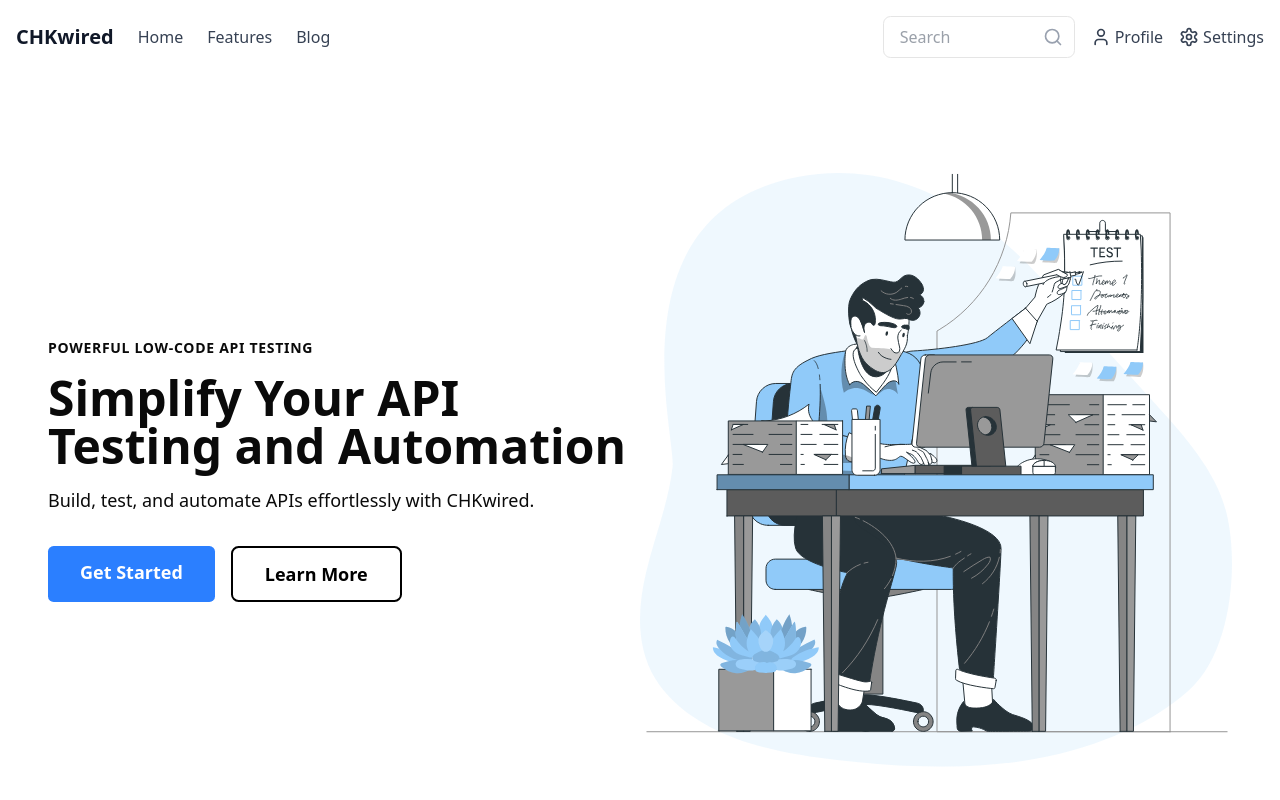
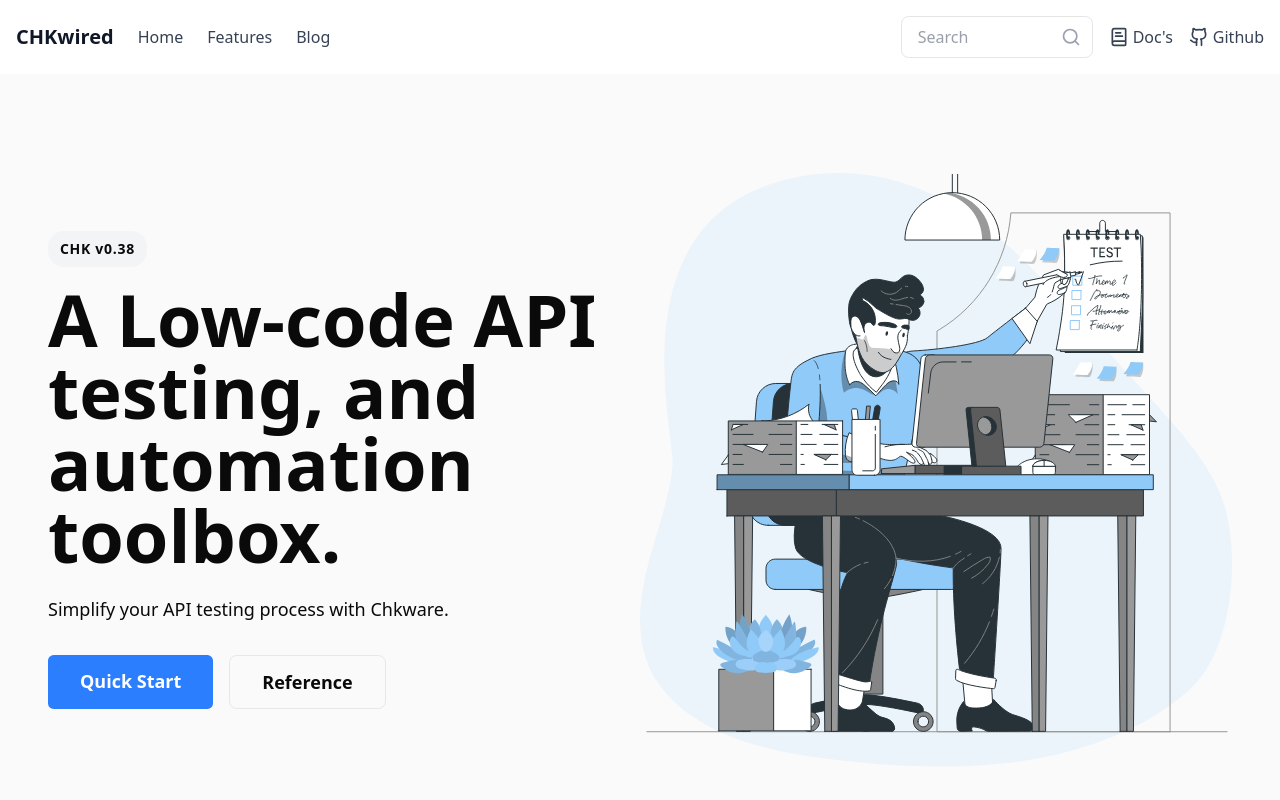
Before and after one commit to chkware/website, a Next.js app: page / in a window 1280 px wide. Shown: the top 800 px of the page. Built offline with nearby package versions, Linux system fonts and the light colour scheme.

Commit message:
Feat : a stable state ready for some experiments

```diff
--- a/src/app/globals.css
+++ b/src/app/globals.css
@@ -1,8 +1,15 @@
 @import "tailwindcss";
+@plugin "tailwindcss-animate";
+@layer theme, base, components, utilities;
 
-@plugin "tailwindcss-animate";
-
-@custom-variant dark (&:is(.dark *));
+/* Light Theme */
+:root {
+  --primary: 220, 90%, 56%;
+  --secondary: 220, 13%, 91%;
+  --accent: 355, 90%, 60%;
+  --textPrimary: 240, 10%, 3.9%;
+  --background: 0, 0%, 100%;
+}
 
 @theme {
   --font-sans: var(--font-geist-sans);
@@ -10,6 +17,7 @@
 }
 
 :root {
+  --textPrimary: 240, 10%, 3.9%;
   --background: hsl(0 0% 100%);
   --foreground: hsl(0 0% 3.9%);
   --card: hsl(0 0% 100%);
@@ -103,3 +111,33 @@
     @apply bg-background text-foreground;
   }
 }
+
+@keyframes fadeInLeft {
+  from {
+    opacity: 0;
+    transform: translateX(-30px);
+  }
+  to {
+    opacity: 1;
+    transform: translateX(0);
+  }
+}
+
+@keyframes fadeInRight {
+  from {
+    opacity: 0;
+    transform: translateX(30px);
+  }
+  to {
+    opacity: 1;
+    transform: translateX(0);
+  }
+}
+
+.animate-fadeInLeft {
+  animation: fadeInLeft 0.8s ease-in-out;
+}
+
+.animate-fadeInRight {
+  animation: fadeInRight 0.8s ease-in-out;
+}
--- a/src/app/page.tsx
+++ b/src/app/page.tsx
@@ -1,35 +1,42 @@
 import Layout from "@/components/Layout";
 import Image from "next/image";
+
 
 export default function HomePage() {
   return (
     <Layout>
-
-      {/* Hero Section */}
-      <section className="bg-white py-16 md:py-24 px-4 md:px-12">
-        <div className="container mx-auto flex flex-col md:flex-row items-center space-y-8 md:space-y-0">
-          {/* Left Side: Short Details */}
-          <div className="md:w-1/2 text-center md:text-left">
-            <p className="text-sm font-semibold uppercase tracking-wider mb-4">Powerful Low-Code API Testing</p>
-            <h1 className="text-4xl md:text-5xl font-extrabold mb-4">
-              Simplify Your API Testing and Automation
+      <section className="bg-neutral-50  py-16 md:py-24 px-4 md:px-12">
+        <div className="container max-w-[1200] mx-auto flex flex-col md:flex-row items-center space-y-8 md:space-y-0">
+          <div className="w-1/2 animate-fadeInLeft">
+            <p className="text-sm font-semibold tracking-wider px-3 py-2 bg-gray-100 mb-4 inline-flex rounded-2xl">CHK v0.38</p>
+            <h1 className="text-6xl md:text-7xl font-extrabold mb-6">
+              A Low-code API testing, and automation toolbox.
             </h1>
             <p className="text-lg mb-8">
-              Build, test, and automate APIs effortlessly with CHKwired.
+              Simplify your API testing process with Chkware.
             </p>
-            <div className="flex justify-center md:justify-start space-x-4">
-              <a href="#quickstart" className="bg-blue-500 text-white py-3 px-8 rounded-sm text-lg font-semibold">
-                Get Started
-              </a>
-              <a href="#features" className="border-2 border-black text-black py-3 px-8 rounded-md text-lg font-semibold">
-                Learn More
+            <div className="flex flex-wrap gap-4">
+             <a
+               href="#"
+               className="bg-blue-500 text-white py-3 px-8 rounded-sm text-lg font-semibold transition-transform hover:scale-105">
+              Quick Start
+             </a>
+              <a
+                href="#"
+                className="bg-neutral-50 border border-gray-200 py-3 px-8 rounded-md text-lg font-semibold transition-transform hover:scale-105">
+                Reference
               </a>
             </div>
           </div>
-          {/* Right Side: Hero Image */}
-          <div className="md:w-1/2">
-            <div className="relative w-full h-96 md:h-[600px] lg:h-[600px]">
-              <Image src="/images/hero-image.svg" alt="Hero Image" layout="fill" objectFit="contain" className="" />
+          <div className="w-1/2">
+            <div className="relative  h-96 md:h-[600px] lg:h-[600px] animate-fadeInRight">
+              <Image
+                src="/images/hero-image.svg"
+                alt="Hero Image"
+                layout="fill"
+                objectFit="contain"
+                className=""
+              />
             </div>
           </div>
         </div>
@@ -42,18 +49,18 @@ export default function HomePage() {
           <p className="mt-4 text-lg text-gray-600">
             CHKwired simplifies API testing and automation with easy-to-write YAML configurations, cross-platform support, and reusable test cases.
           </p>
-          <div className="mt-10 flex flex-nowrap justify-center gap-8">
-            <div className="bg-white p-6 rounded-lg shadow-lg w-full">
+          <div className="mt-10 flex flex-wrap gap-8">
+            <div className="bg-white p-6 rounded-lg shadow-sm w-full">
               <Image src="/images/feature-icons.png" alt="Feature 1" width={64} height={64} />
               <h3 className="text-2xl font-semibold text-gray-800 mt-4">Scriptable HTTP client</h3>
               <p className="text-gray-600 mt-2">Easily manage API testing and authentication workflows.</p>
             </div>
-            <div className="bg-white p-6 rounded-lg shadow-lg w-full">
+            <div className="bg-white p-6 rounded-lg shadow-sm w-full">
               <Image src="/images/feature-icons.png" alt="Feature 2" width={64} height={64} />
               <h3 className="text-2xl font-semibold text-gray-800 mt-4">JSON Validator</h3>
               <p className="text-gray-600 mt-2">Ensure JSON structures match expected schemas effortlessly.</p>
             </div>
-            <div className="bg-white p-6 rounded-lg shadow-lg w-full">
+            <div className="bg-white p-6 rounded-lg shadow-sm w-full">
               <Image src="/images/feature-icons.png" alt="Feature 3" width={64} height={64} />
               <h3 className="text-2xl font-semibold text-gray-800 mt-4">Automate Workflows</h3>
               <p className="text-gray-600 mt-2">Build low-code API automations with simple workflows.</p>
--- a/src/components/Footer.tsx
+++ b/src/components/Footer.tsx
@@ -1,8 +1,15 @@
+import Link from "next/link";
+
 export default function Footer() {
   return (
     <footer className="bg-gray-800 text-white py-4">
-      <div className="container mx-auto text-center">
-        <p>© 2025 Your Company. All rights reserved.</p>
+      <div className="container max-w-[1200] mx-auto text-center">
+        <p>© 2025 Your Company. All rights reserved. Design and developed by &nbsp;
+          <Link
+            href="https://mindscraft.net/"
+            target="_blank"
+            className="link text-lime-100 hover:text-lime-300 transition-colors">MindsCraft</Link>
+        </p>
       </div>
     </footer>
   );
--- a/src/components/Navbar.tsx
+++ b/src/components/Navbar.tsx
@@ -1,13 +1,13 @@
 "use client";
 import { useState } from "react";
-import { Search, User, Settings, Menu, X } from "lucide-react"; // Icons from Lucide
+import {Search, BookText, Menu, X, Github} from "lucide-react"; // Icons from Lucide
 
 export default function Navbar() {
   const [isOpen, setIsOpen] = useState(false);
 
   return (
     <nav className="bg-white shadow-md dark:bg-gray-900 p-4">
-      <div className="container mx-auto flex justify-between items-center">
+      <div className="container max-w-[1200] mx-auto flex justify-between items-center">
 
         {/* Left Section - Logo & Links */}
         <div className="flex items-center">
@@ -32,12 +32,12 @@ export default function Navbar() {
             <Search className="absolute right-3 top-1/2 transform -translate-y-1/2 w-5 h-5 text-gray-400" />
           </div>
           <a href="/profile" className="text-gray-700 dark:text-gray-300 hover:text-blue-500 flex items-center space-x-1">
-            <User size={20} />
-            <span>Profile</span>
+            <BookText size={20} />
+            <span>Doc's</span>
           </a>
           <a href="/settings" className="text-gray-700 dark:text-gray-300 hover:text-blue-500 flex items-center space-x-1">
-            <Settings size={20} />
-            <span>Settings</span>
+            <Github size={20} />
+            <span>Github</span>
           </a>
         </div>
 
```
Also changed, not shown: public/images/logo.svg (added), src/images/logo.svg (added).
